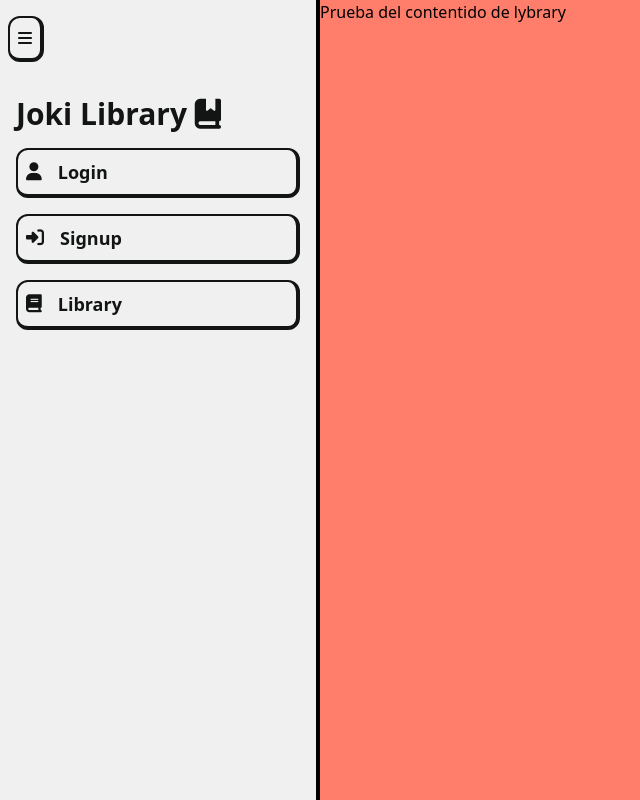
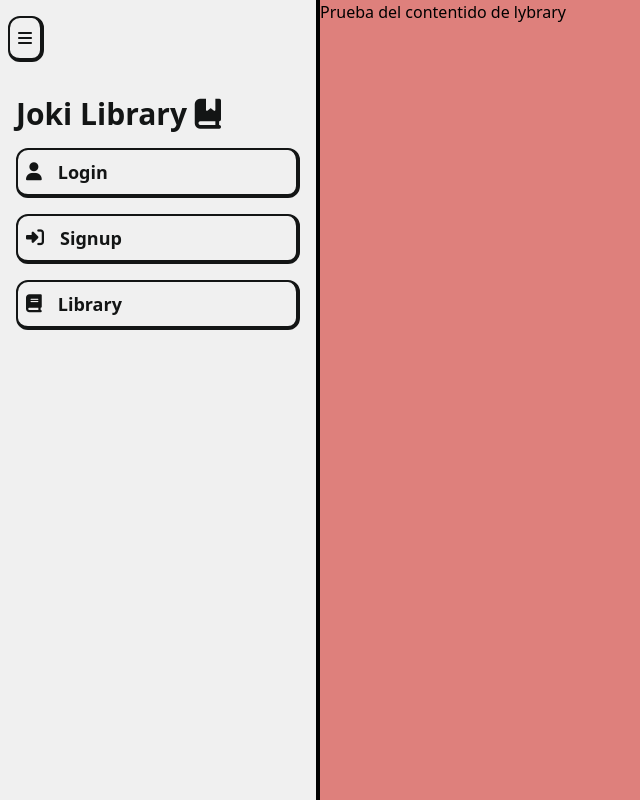
Before and after one commit to Josedzzz/libreria-ingsoft-front, a React (Vite) app: page / in a window 1280 px wide. Shown: the top 800 px of the page, without its empty margins (0-640 px from the left). Built offline with nearby package versions, Linux system fonts and the light colour scheme.

Commit message:
modify custom colors

```diff
--- a/tailwind.config.js
+++ b/tailwind.config.js
@@ -9,9 +9,10 @@ module.exports = {
         "custom-gray": "#D6D6D6",
         "custom-dark-translucent": "rgba(19, 21, 21, 0.5)",
         "custom-white": "#F0F0F0",
-        "custom-salmon": "#FF7E6B",
+        "custom-salmon": "#DE807C",
+        "custom-yellow": "#F3CC91",
         "pastel-pink": "#FFD1DC",
-        "pastel-blue": "#AEC6CF",
+        "custom-blue": "#83A2C3",
         "pastel-black": "#555555",
         "pastel-button": "#FFB347",
       },
```
